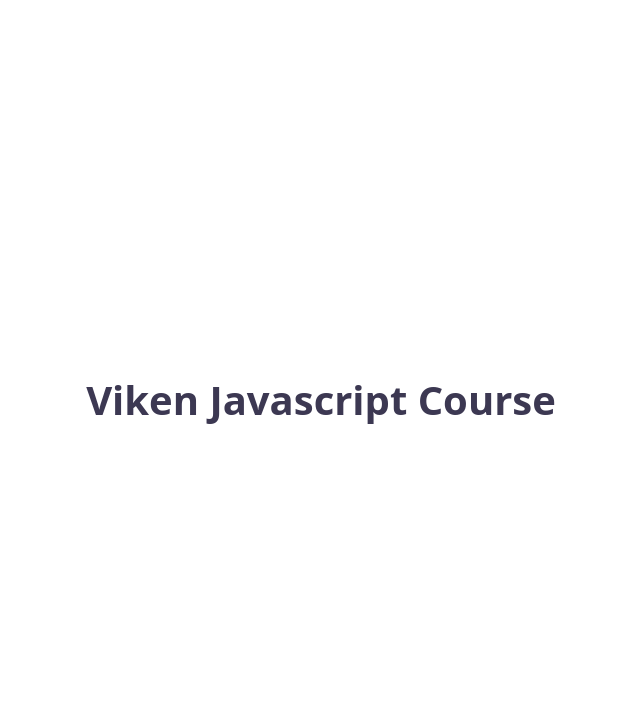
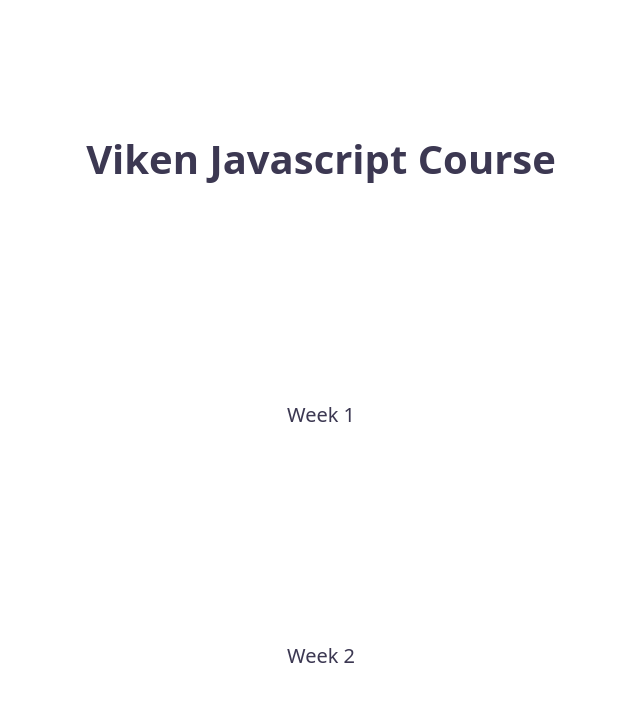
Before and after one commit to asthildure/VikenJS, a plain HTML site: page index.html in a window 1280 px wide. Shown: the whole page, without its empty margins (319-959 px from the left). Drawn offline with Linux system fonts and the light colour scheme.

Commit message:
Update index.html

```diff
--- a/index.html
+++ b/index.html
@@ -10,6 +10,8 @@
   </head>
   <body>
     <h1>Viken Javascript Course</h1>
+    <p>Week 1</p>
+    <p>Week 2</p>
 
 
   </body>
```
